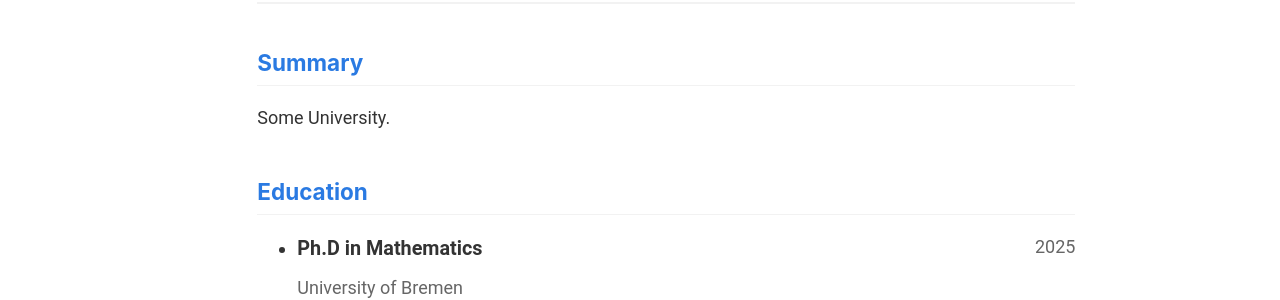
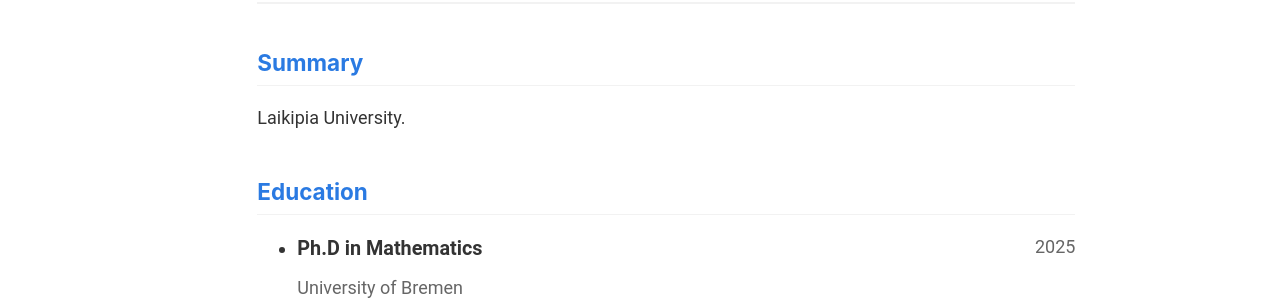
Before and after one commit to Daniel-Ochieng/Daniel-Ochieng.github.io, a Jekyll site: the page built from _pages/cv-json.md, in a window 1280 px wide and 900 px high. Shown: the part 342-642 px from the top of the window. Built offline with Jekyll 4.4.1, drawn with Linux system fonts in a browser that asks for light colours.

Commit message:
Update cv.json

```diff
--- a/_data/cv.json
+++ b/_data/cv.json
@@ -4,7 +4,7 @@
     "email": "owinodan2011@gmail.com",
     "phone": "",
     "website": "https://Daniel-Ochieng.github.io",
-    "summary": "Some University.",
+    "summary": "Laikipia University.",
     "location": {
       "address": "",
       "postalCode": "1088-00200",
@@ -16,7 +16,7 @@
       {
         "network": "Google Scholar",
         "username": "Daniel Ochieng",
-        "url": ""
+        "url": "https://scholar.google.com/citations?user=nyT4L6QAAAAJ&hl=en&oi=sra"
       },
       {
         "network": "ORCID",
```
